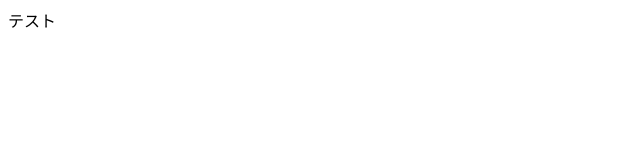
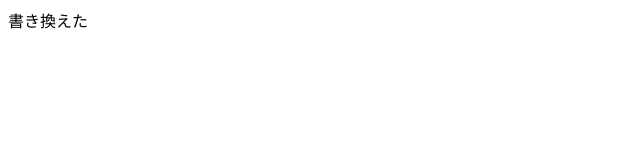
Before and after one commit to kokokokokoaaaaa/2025-05-12, a plain HTML site: page index.html in a window 1280 px wide. Shown: the full height of the page, 0-640 px from the left. Drawn offline with Linux system fonts and the light colour scheme.

Commit message:
Update index.html
かきかえました

```diff
--- a/index.html
+++ b/index.html
@@ -5,6 +5,6 @@
     <title>タイトル</title>
   </head>
   <body>
-    テスト
+    書き換えた
   </body>
 </html>
```
